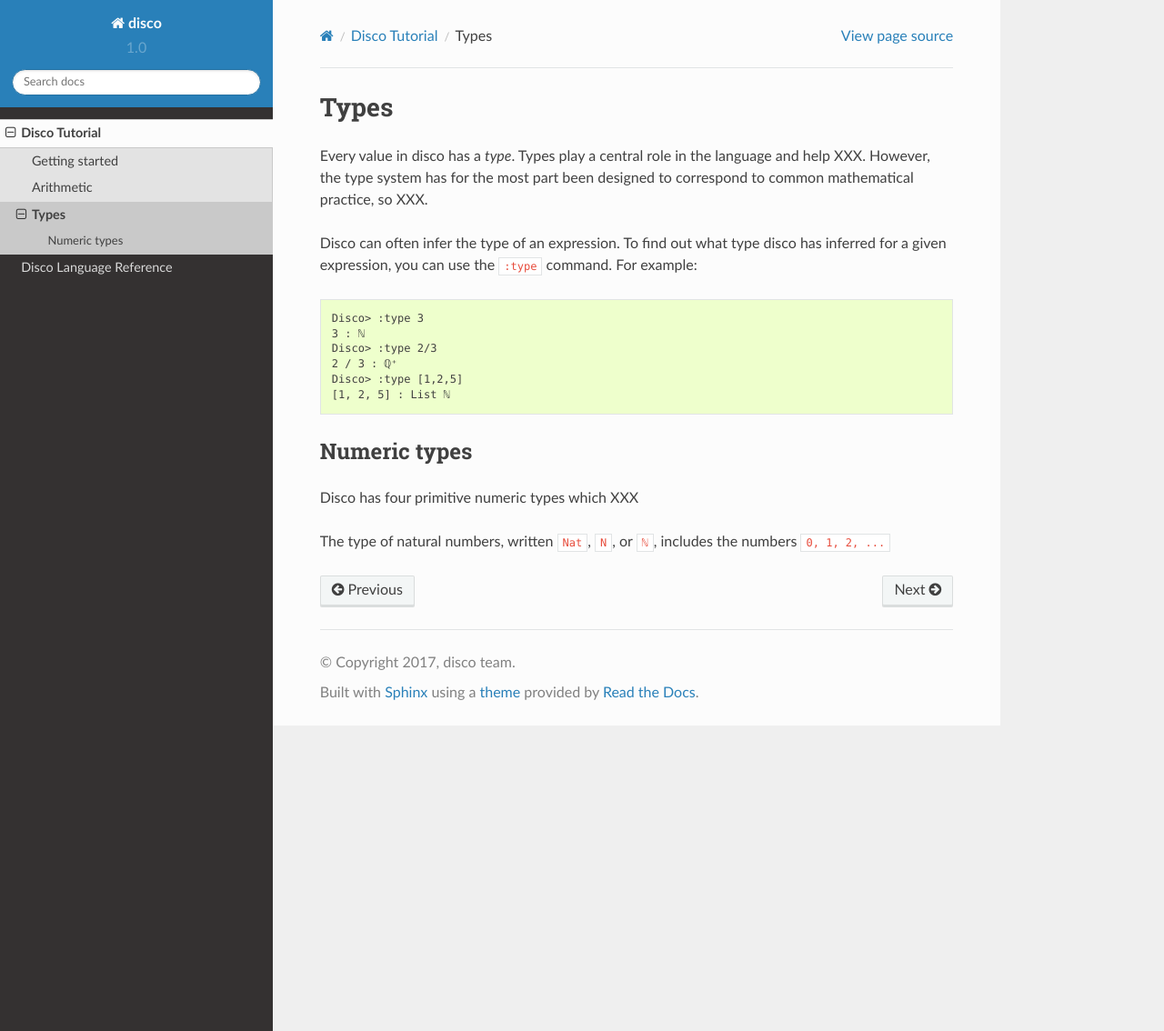
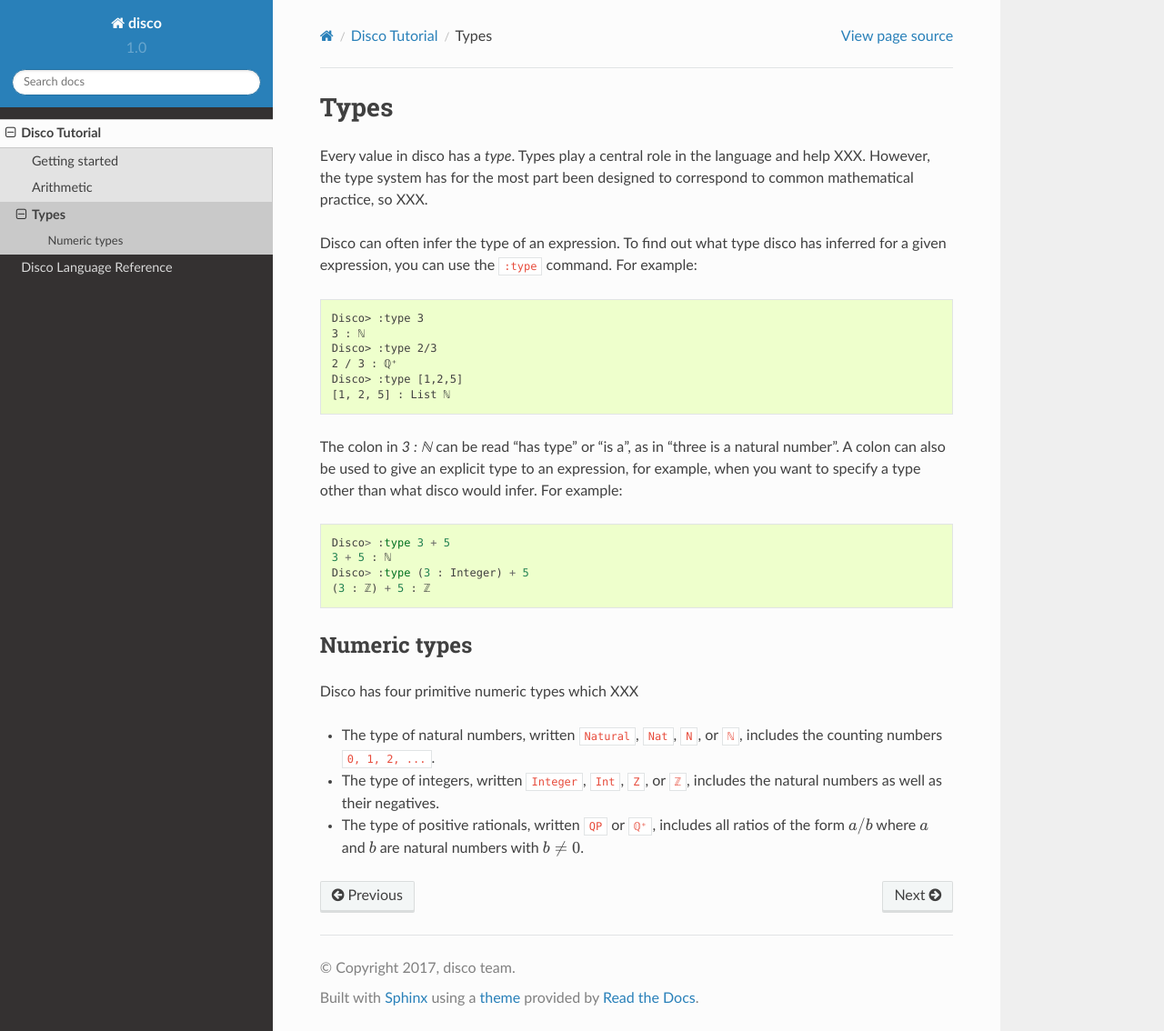
Before and after one commit to disco-lang/disco, a Sphinx documentation site: the page built from docs/tutorial/types.rst, in a window 1280 px wide and 1134 px high. Shown: the whole window at 91% size. Built offline with Sphinx 7.4.7 and the Read the Docs theme 2.0.0, drawn with Linux system fonts in a browser that asks for light colours.

Commit message:
tutorial: writing about primitive types

```diff
--- a/docs/tutorial/types.rst
+++ b/docs/tutorial/types.rst
@@ -20,10 +20,27 @@ type disco has inferred for a given expression, you can use the
     Disco> :type [1,2,5]
     [1, 2, 5] : List ℕ
 
+The colon in `3 : ℕ` can be read "has type" or "is a", as in "three is
+a natural number".  A colon can also be used to give an explicit type
+to an expression, for example, when you want to specify a type other
+than what disco would infer.  For example:
+
+::
+
+    Disco> :type 3 + 5
+    3 + 5 : ℕ
+    Disco> :type (3 : Integer) + 5
+    (3 : ℤ) + 5 : ℤ
+
 Numeric types
 =============
 
 Disco has four primitive numeric types which XXX
 
-The type of natural numbers, written ``Nat``, ``N``, or ``ℕ``,
-includes the numbers ``0, 1, 2, ...``
+* The type of natural numbers, written ``Natural``, ``Nat``, ``N``, or ``ℕ``,
+  includes the counting numbers ``0, 1, 2, ...``.
+* The type of integers, written ``Integer``, ``Int``, ``Z``, or ``ℤ``,
+  includes the natural numbers as well as their negatives.
+* The type of positive rationals, written ``QP`` or ``ℚ⁺``, includes
+  all ratios of the form :math:`a/b` where :math:`a` and :math:`b` are
+  natural numbers with :math:`b \neq 0`.
```
